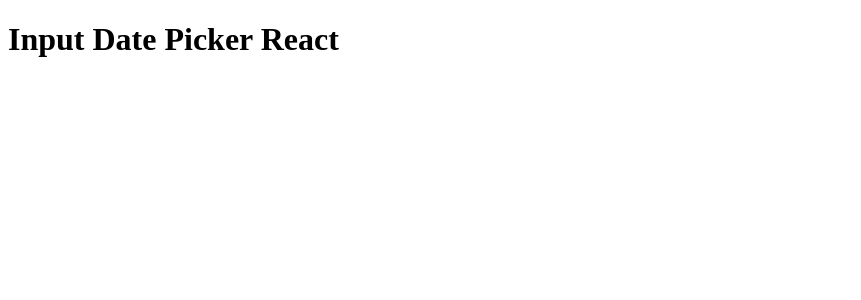
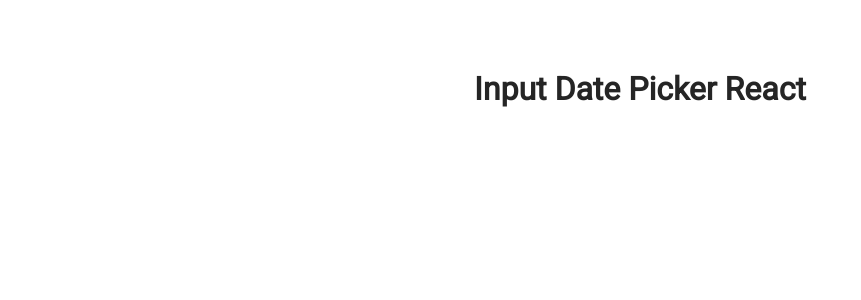
Before and after one commit to matyiu/react-datepicker-input, a React app: page / in a window 1280 px wide. Shown: the top 300 px of the page, without its empty margins (0-861 px from the left). Built offline with nearby package versions, Linux system fonts and the light colour scheme.

Commit message:
Added basic styles

```diff
--- a/public/index.html
+++ b/public/index.html
@@ -5,6 +5,8 @@
     <meta http-equiv="X-UA-Compatible" content="IE=edge">
     <meta name="viewport" content="width=device-width, initial-scale=1.0">
     <title>Datepicker React.js</title>
+    <link rel="preconnect" href="https://fonts.gstatic.com">
+    <link href="https://fonts.googleapis.com/css2?family=Roboto&display=swap" rel="stylesheet">
 </head>
 <body>
     <div id="root"></div>
--- /dev/null
+++ b/src/sass/_app.scss
@@ -0,0 +1,11 @@
+.app {
+    max-width: 1200px;
+    padding: 0 15px;
+    margin: 0 auto;
+
+    h1 {
+        margin-top: 70px;
+        margin-bottom: 30px;
+        text-align: center;
+    }
+}
--- /dev/null
+++ b/src/sass/_core.scss
@@ -0,0 +1,4 @@
+body {
+    font-family: 'Roboto', sans-serif;
+    color: rgb(37, 37, 37);
+}
--- a/src/sass/index.scss
+++ b/src/sass/index.scss
@@ -0,0 +1,2 @@
+@import './core';
+@import './app';
```
